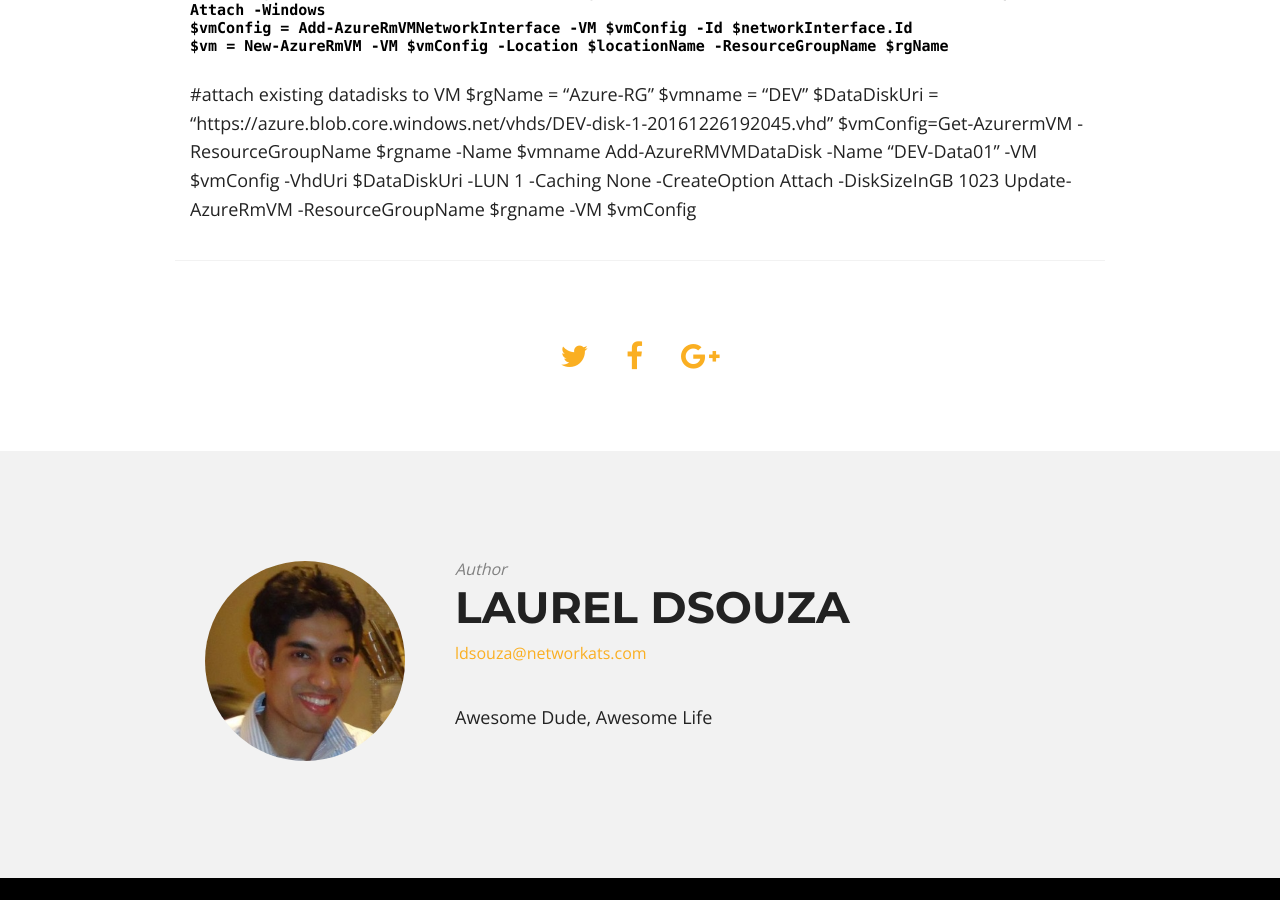
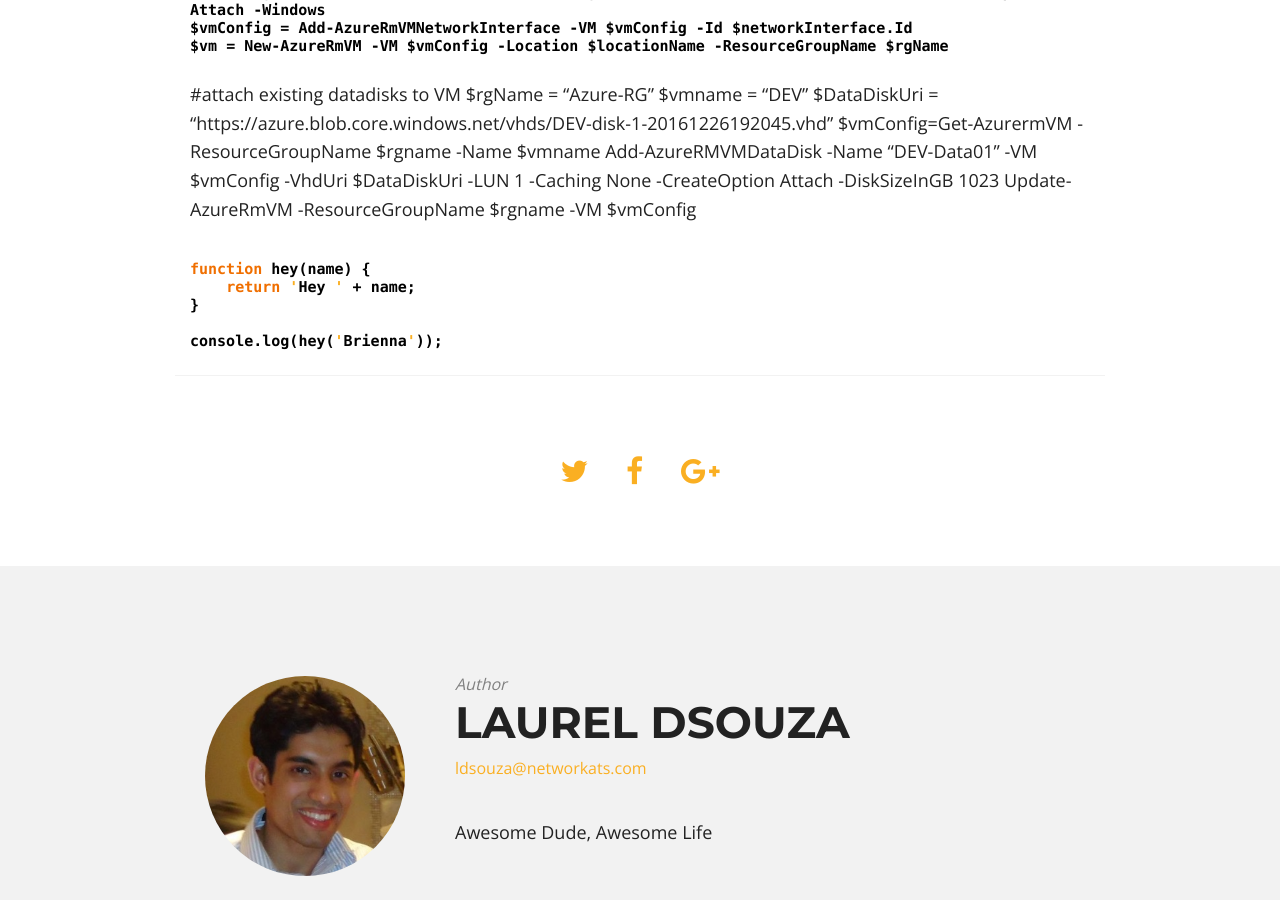
Before and after one commit to ldsouza/ldsouza.github.io, a Jekyll site: the page built from _posts/2017-01-04-how-to-create-a-vm-in-azure-from-an-existing-disk.md, in a window 1280 px wide and 900 px high, scrolled down 821 px. Built offline with Jekyll 4.4.1, drawn with Linux system fonts in a browser that asks for light colours; nearby versions of some CDN libraries.

Commit message:
Updated 2017-01-04-how-to-create-a-vm-in-azure-from-an-existing-disk.md

````diff
--- a/_posts/2017-01-04-how-to-create-a-vm-in-azure-from-an-existing-disk.md
+++ b/_posts/2017-01-04-how-to-create-a-vm-in-azure-from-an-existing-disk.md
@@ -34,3 +34,11 @@
 $vmConfig=Get-AzurermVM -ResourceGroupName $rgname -Name $vmname
 Add-AzureRMVMDataDisk -Name "DEV-Data01" -VM $vmConfig -VhdUri $DataDiskUri -LUN 1 -Caching None -CreateOption Attach -DiskSizeInGB 1023
 Update-AzureRmVM -ResourceGroupName $rgname -VM $vmConfig
+
+```javascript
+function hey(name) {
+    return 'Hey ' + name;
+}
+
+console.log(hey('Brienna'));
+```
````
